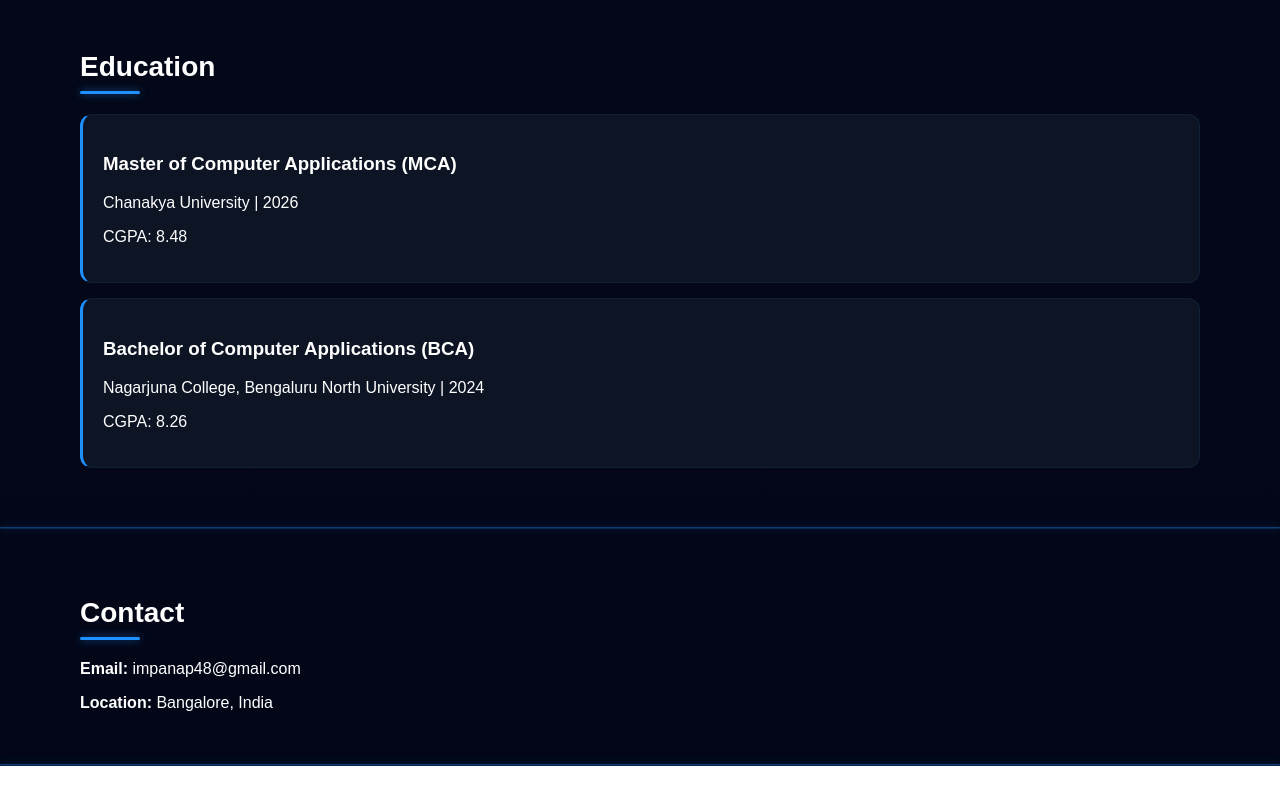
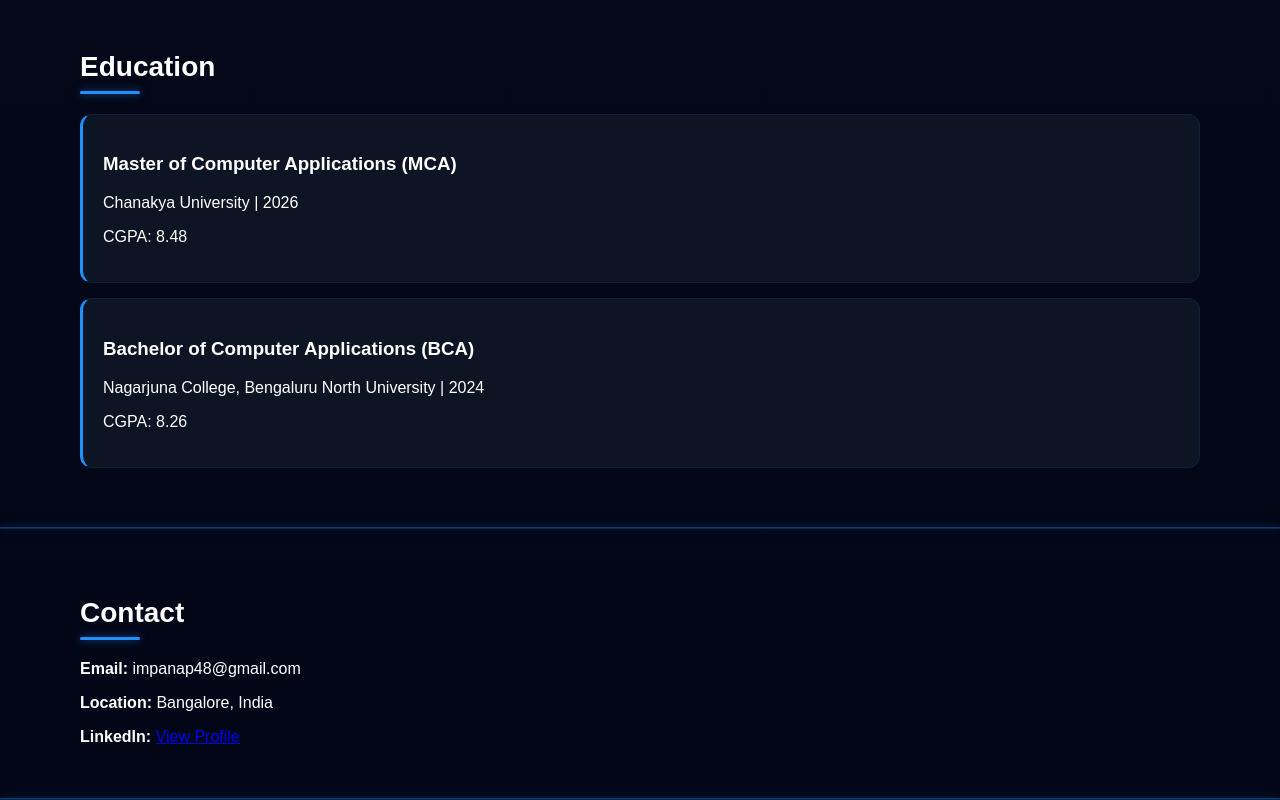
Before and after one commit to Impanap2003/Portfolio, a plain HTML site: page index.html in a window 1280 px wide. Shown: the part 2921-3721 px from the top of the page. Before the commit the page ends 3687 px from the top, so only its background shows below. Drawn offline with Linux system fonts and the light colour scheme.

Commit message:
Update index.html

```diff
--- a/index.html
+++ b/index.html
@@ -12,7 +12,6 @@
 </head>
 
 <body>
-
 
 <!-- NAVBAR -->
 <nav>
@@ -184,8 +183,15 @@
 <!-- CONTACT -->
 <section id="contact">
   <h2>Contact</h2>
+
   <p><strong>Email:</strong> impanap48@gmail.com</p>
   <p><strong>Location:</strong> Bangalore, India</p>
+
+  <p><strong>LinkedIn:</strong>
+    <a href="https://www.linkedin.com/in/impana-p-0117172bb" target="_blank">
+      View Profile
+    </a>
+  </p>
 </section>
 
 </body>
```
